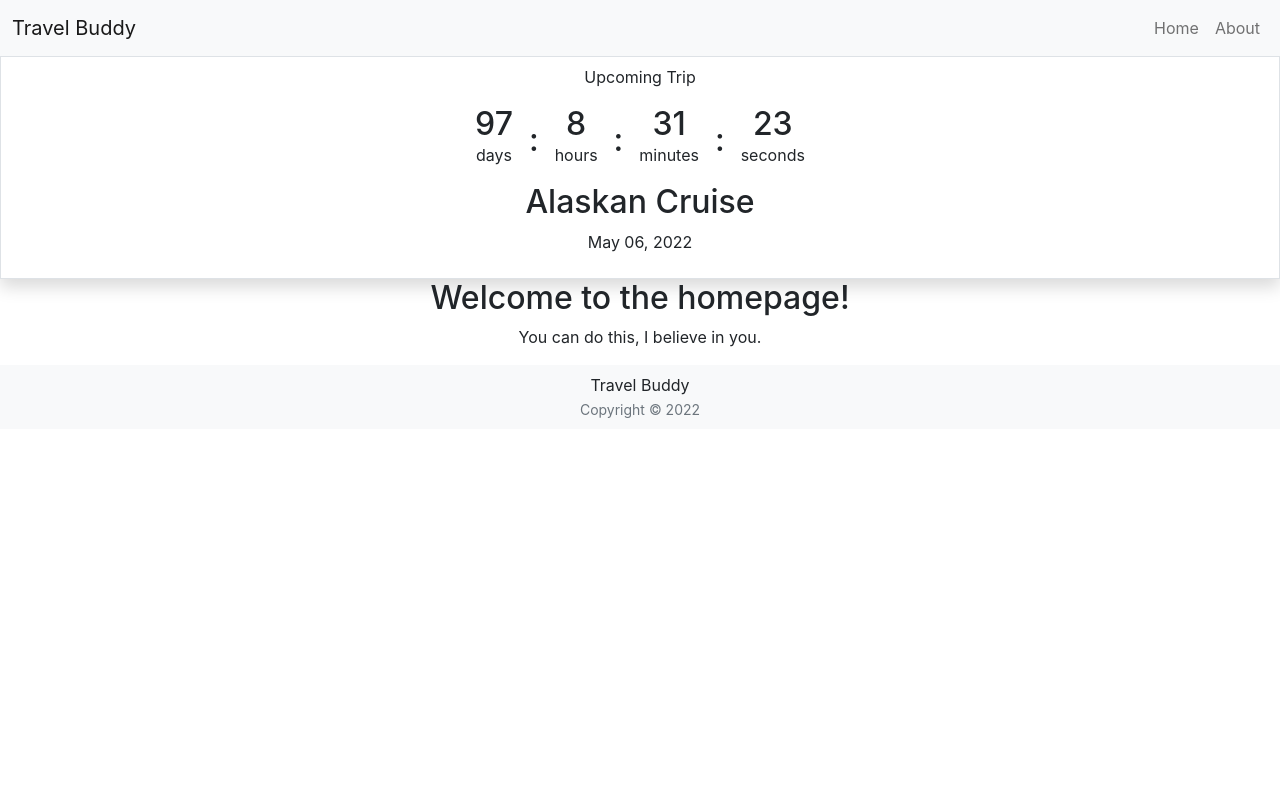
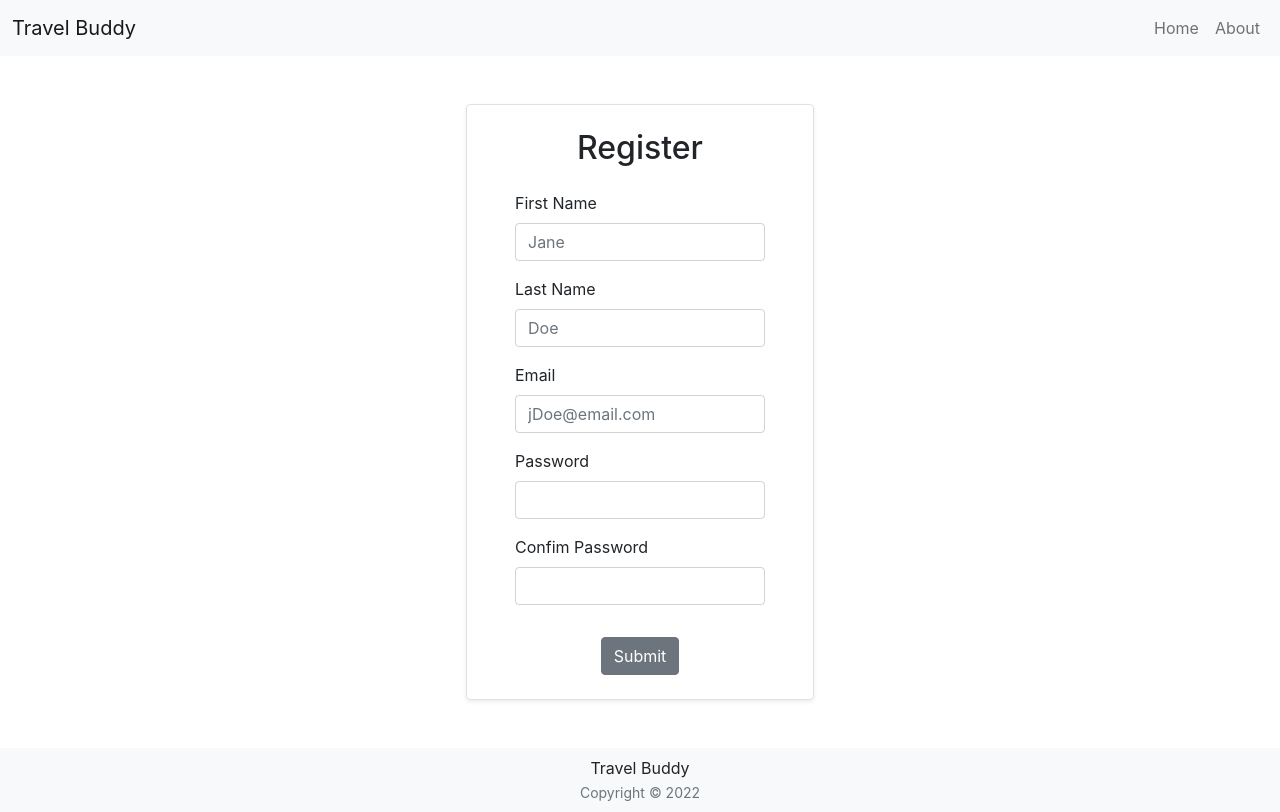
Before and after one commit to caralin3/travel-buddy, a React (Create React App) app in the folder travel-buddy-app/: page / in a window 1280 px wide. Built offline with nearby package versions, Linux system fonts and the light colour scheme; no server answers; what io-ts would draw is missing.

Commit message:
Add login and register forms

```diff
--- a/travel-buddy-app/src/02-molecules/Form.tsx
+++ b/travel-buddy-app/src/02-molecules/Form.tsx
@@ -1,15 +1,31 @@
-import React from 'react';
-import { Button, Form as BSForm, FormGroup } from 'reactstrap';
+import React, { FormEvent } from 'react';
+import { Button, Form as BSForm, FormGroup as BSFormGroup, FormGroupProps, LabelProps } from 'reactstrap';
 
 export interface FormProps {
   onSubmit: () => void;
-  title: string;
+  title?: string;
 }
 
-export const Form: React.FC<FormProps> = ({ children, onSubmit, title }) => (
-  <BSForm className="d-flex flex-column shadow-sm p-4 border rounded" onSubmit={onSubmit}>
-    <h2 className="mb-4">{title}</h2>
+export const Form: React.FC<FormProps> = ({ children, onSubmit, title }) => {
+  const handleSubmit = (e: FormEvent) => {
+    e.preventDefault();
+    onSubmit();
+  };
+
+  return (
+    <BSForm
+      className="d-flex flex-column align-items-center shadow-sm px-5 py-4 border rounded"
+      onSubmit={handleSubmit}
+    >
+      {!!title && <h2 className="mb-4">{title}</h2>}
+      {children}
+      <Button className="mt-3 text-align-center align-self-center">Submit</Button>
+    </BSForm>
+  );
+};
+
+export const FormGroup: React.FC<FormGroupProps> = ({ children, props }) => (
+  <BSFormGroup className="d-flex flex-column align-items-start" {...props}>
     {children}
-    <Button className="mt-3 text-align-center align-self-center">Submit</Button>
-  </BSForm>
+  </BSFormGroup>
 );
--- /dev/null
+++ b/travel-buddy-app/src/03-components/LoginForm.tsx
@@ -0,0 +1,44 @@
+import React from 'react';
+import { Label, Input } from 'reactstrap';
+import { Form, FormGroup } from '../02-molecules';
+import { isEmailValid } from '../utils';
+
+export interface LoginFormProps {
+  email: string;
+  onSubmit: () => void;
+  password: string;
+  setEmail: (value: string) => void;
+  setPassword: (value: string) => void;
+}
+
+export const LoginForm: React.FC<LoginFormProps> = ({ email, onSubmit, password, setEmail, setPassword }) => (
+  <Form title="Login" onSubmit={onSubmit}>
+    <FormGroup>
+      <Label for="login-email">Email</Label>
+      <Input
+        required
+        id="login-email"
+        name="email"
+        placeholder="jDoe@email.com"
+        type="email"
+        value={email}
+        invalid={!!email && !isEmailValid(email)}
+        valid={!!email && isEmailValid(email)}
+        onChange={(e) => setEmail(e.target.value)}
+        style={{ width: 250 }}
+      />
+    </FormGroup>
+    <FormGroup>
+      <Label for="login-password">Password</Label>
+      <Input
+        required
+        id="login-password"
+        name="password"
+        type="password"
+        value={password}
+        onChange={(e) => setPassword(e.target.value)}
+        style={{ width: 250 }}
+      />
+    </FormGroup>
+  </Form>
+);
--- /dev/null
+++ b/travel-buddy-app/src/03-components/RegisterForm.tsx
@@ -0,0 +1,102 @@
+import React from 'react';
+import { Label, Input } from 'reactstrap';
+import { Form, FormGroup } from '../02-molecules';
+import { isEmailValid } from '../utils';
+
+export interface RegisterFormProps {
+  email: string;
+  firstName: string;
+  lastName: string;
+  onSubmit: () => void;
+  password: string;
+  passwordConfirm: string;
+  setEmail: (value: string) => void;
+  setFirstName: (value: string) => void;
+  setLastName: (value: string) => void;
+  setPassword: (value: string) => void;
+  setPasswordConfirm: (value: string) => void;
+}
+
+export const RegisterForm: React.FC<RegisterFormProps> = ({
+  email,
+  firstName,
+  lastName,
+  onSubmit,
+  password,
+  passwordConfirm,
+  setEmail,
+  setFirstName,
+  setLastName,
+  setPassword,
+  setPasswordConfirm,
+}) => (
+  <Form title="Register" onSubmit={onSubmit}>
+    <FormGroup>
+      <Label for="register-first-name">First Name</Label>
+      <Input
+        required
+        id="register-first-name"
+        name="first-name"
+        placeholder="Jane"
+        type="text"
+        value={firstName}
+        onChange={(e) => setFirstName(e.target.value)}
+        style={{ width: 250 }}
+      />
+    </FormGroup>
+    <FormGroup>
+      <Label for="register-last-name">Last Name</Label>
+      <Input
+        required
+        id="register-last-name"
+        name="last-name"
+        placeholder="Doe"
+        type="text"
+        value={lastName}
+        onChange={(e) => setLastName(e.target.value)}
+        style={{ width: 250 }}
+      />
+    </FormGroup>
+    <FormGroup>
+      <Label for="register-email">Email</Label>
+      <Input
+        required
+        id="register-email"
+        name="email"
+        placeholder="jDoe@email.com"
+        type="email"
+        value={email}
+        invalid={!!email && !isEmailValid(email)}
+        valid={!!email && isEmailValid(email)}
+        onChange={(e) => setEmail(e.target.value)}
+        style={{ width: 250 }}
+      />
+    </FormGroup>
+    <FormGroup>
+      <Label for="register-password">Password</Label>
+      <Input
+        required
+        id="register-password"
+        name="password"
+        type="password"
+        value={password}
+        onChange={(e) => setPassword(e.target.value)}
+        style={{ width: 250 }}
+      />
+    </FormGroup>
+    <FormGroup>
+      <Label for="register-confirm-password">Confim Password</Label>
+      <Input
+        required
+        id="register-confirm-password"
+        name="confirm-password"
+        type="password"
+        value={passwordConfirm}
+        invalid={!!passwordConfirm && password !== passwordConfirm}
+        valid={!!passwordConfirm && password === passwordConfirm}
+        onChange={(e) => setPasswordConfirm(e.target.value)}
+        style={{ width: 250 }}
+      />
+    </FormGroup>
+  </Form>
+);
--- a/travel-buddy-app/src/03-components/index.ts
+++ b/travel-buddy-app/src/03-components/index.ts
@@ -1,3 +1,5 @@
 export * from './Featured';
 export * from './Footer';
 export * from './Header';
+export * from './LoginForm';
+export * from './RegisterForm';
--- /dev/null
+++ b/travel-buddy-app/src/04-pages/LoginPage.tsx
@@ -0,0 +1,26 @@
+import React from 'react';
+import { Container } from 'reactstrap';
+import { LoginForm } from '../03-components';
+
+export interface LoginPageProps {}
+
+export const LoginPage: React.FC<LoginPageProps> = () => {
+  const [email, setEmail] = React.useState('');
+  const [password, setPassword] = React.useState('');
+
+  const handleLogin = () => {
+    console.log(email, password);
+  };
+
+  return (
+    <Container className="d-flex flex-column align-items-center py-5">
+      <LoginForm
+        email={email}
+        password={password}
+        onSubmit={handleLogin}
+        setEmail={setEmail}
+        setPassword={setPassword}
+      />
+    </Container>
+  );
+};
--- /dev/null
+++ b/travel-buddy-app/src/04-pages/RegisterPage.tsx
@@ -0,0 +1,35 @@
+import React from 'react';
+import { Container } from 'reactstrap';
+import { RegisterForm } from '../03-components';
+
+export interface RegisterPageProps {}
+
+export const RegisterPage: React.FC<RegisterPageProps> = () => {
+  const [email, setEmail] = React.useState('');
+  const [firstName, setFirstName] = React.useState('');
+  const [lastName, setLastName] = React.useState('');
+  const [password, setPassword] = React.useState('');
+  const [passwordConfirm, setPasswordConfirm] = React.useState('');
+
+  const handleRegister = () => {
+    console.log(email, password, passwordConfirm);
+  };
+
+  return (
+    <Container className="d-flex flex-column align-items-center py-5">
+      <RegisterForm
+        email={email}
+        firstName={firstName}
+        lastName={lastName}
+        password={password}
+        passwordConfirm={passwordConfirm}
+        onSubmit={handleRegister}
+        setEmail={setEmail}
+        setFirstName={setFirstName}
+        setLastName={setLastName}
+        setPassword={setPassword}
+        setPasswordConfirm={setPasswordConfirm}
+      />
+    </Container>
+  );
+};
--- /dev/null
+++ b/travel-buddy-app/src/04-pages/index.ts
@@ -0,0 +1,2 @@
+export * from './LoginPage';
+export * from './RegisterPage';
--- a/travel-buddy-app/src/App.tsx
+++ b/travel-buddy-app/src/App.tsx
@@ -1,10 +1,10 @@
 import React from 'react';
-import logo from './logo.svg';
 import './App.css';
-import { Link, Route, Routes } from 'react-router-dom';
+import { Route, Routes } from 'react-router-dom';
 import { Button } from 'reactstrap';
 import TripService from './api/services/TripService';
 import { Featured, Footer, Header } from './03-components';
+import { RegisterPage } from './04-pages';
 
 function Home() {
   React.useEffect(() => {
@@ -47,21 +47,12 @@ function About() {
 function App() {
   return (
     <div className="App">
-      {/* <header className="App-header">
-        <img src={logo} className="App-logo" alt="logo" />
-        <p>
-          Edit <code>src/App.tsx</code> and save to reload.
-        </p>
-        <a className="App-link" href="https://reactjs.org" target="_blank" rel="noopener noreferrer">
-          Learn React
-        </a> */}
       <Header />
       <Routes>
-        <Route path="/" element={<Home />} />
+        <Route path="/" element={<RegisterPage />} />
         <Route path="about" element={<About />} />
       </Routes>
       <Footer />
-      {/* </header> */}
     </div>
   );
 }
--- /dev/null
+++ b/travel-buddy-app/src/utils/index.ts
@@ -0,0 +1 @@
+export * from './validations';
--- /dev/null
+++ b/travel-buddy-app/src/utils/validations.ts
@@ -0,0 +1 @@
+export const isEmailValid = (email: string) => !!email.match(/^\w+@[a-zA-Z_]+?\.[a-zA-Z]{2,3}$/);
```
Also changed, not shown: 1 other file (tests, documents, lock files or other folders).
